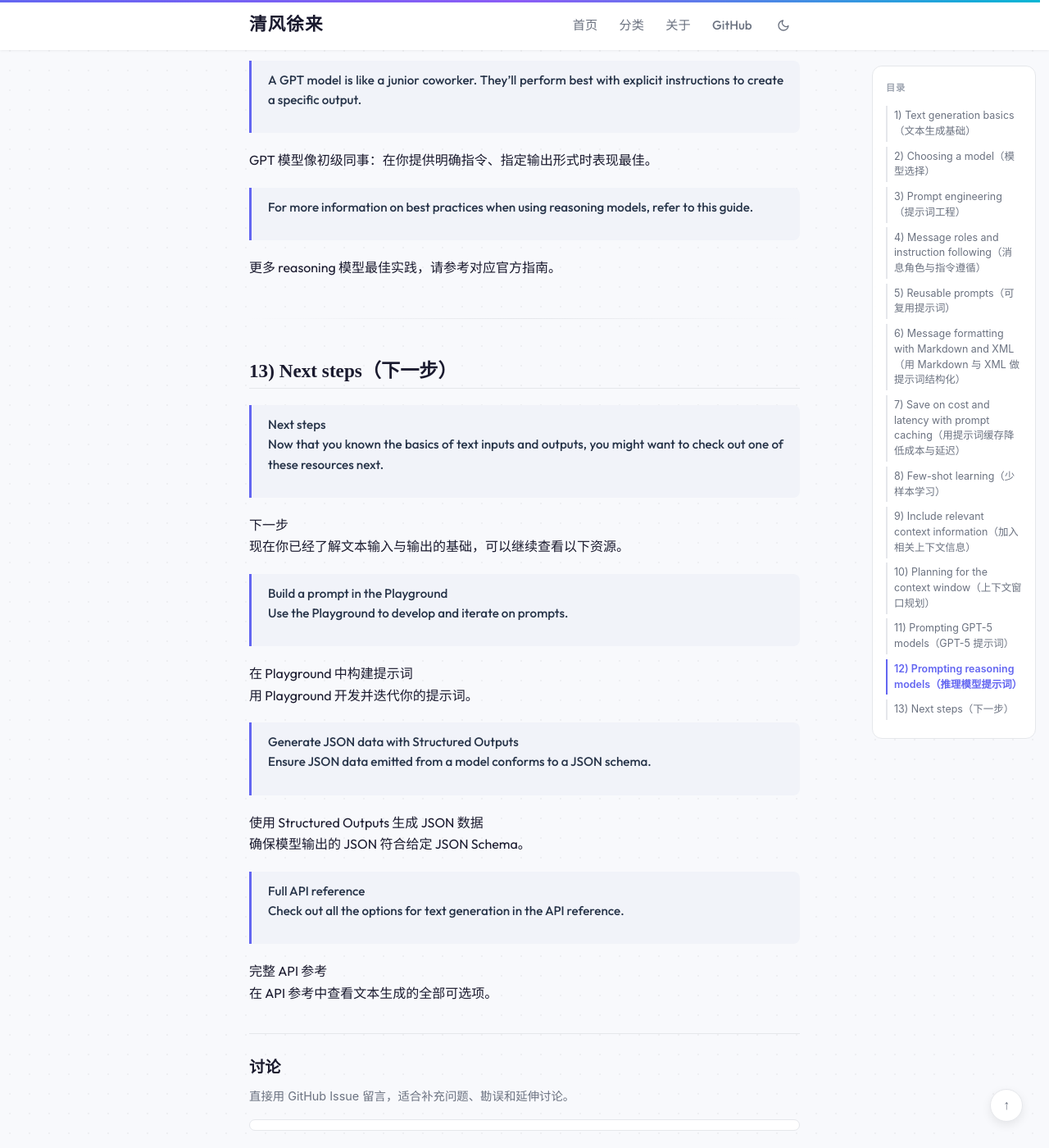
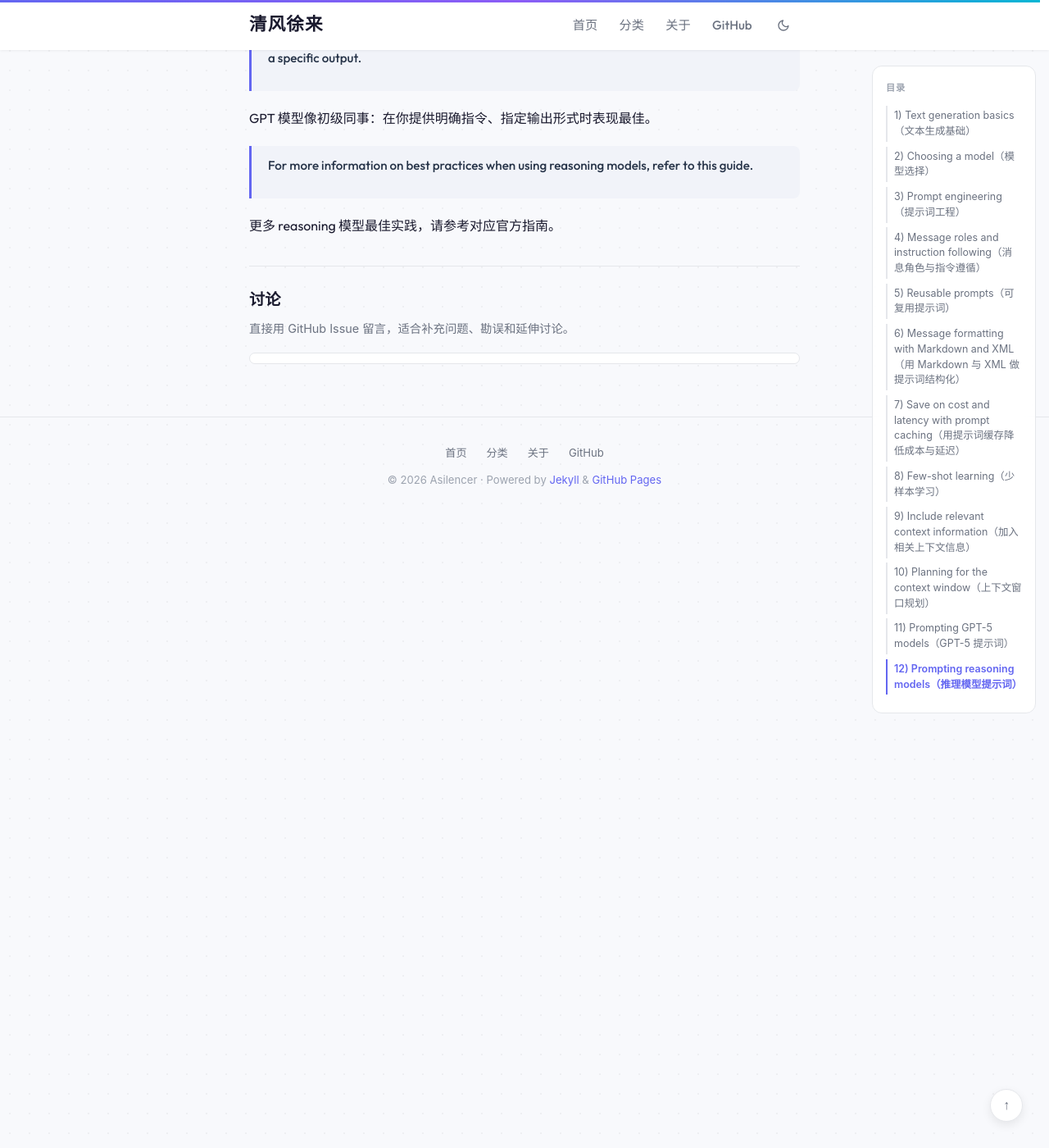
Before and after one commit to Asilencer/asilencer.github.io, a Jekyll site: the page built from _posts/2026-04-21-the0prompt-engineering-of-open-api.md, in a window 1280 px wide and 1400 px high, scrolled down 18478 px. Shown: the whole window at 82% size. Built offline with Jekyll 4.4.1, drawn with Linux system fonts in a browser that asks for light colours; some web fonts are replaced; comment, search, counter and statistics services are not loaded; some of the changed text lies outside the part shown.

```diff
--- a/_posts/2026-04-21-the0prompt-engineering-of-open-api.md
+++ b/_posts/2026-04-21-the0prompt-engineering-of-open-api.md
@@ -493,31 +491,3 @@
 > For more information on best practices when using reasoning models, refer to this guide.
 
 更多 reasoning 模型最佳实践，请参考对应官方指南。
-
----
-
-## 13) Next steps（下一步）
-
-> Next steps
-> Now that you known the basics of text inputs and outputs, you might want to check out one of these resources next.
-
-下一步
-现在你已经了解文本输入与输出的基础，可以继续查看以下资源。
-
-> Build a prompt in the Playground
-> Use the Playground to develop and iterate on prompts.
-
-在 Playground 中构建提示词
-用 Playground 开发并迭代你的提示词。
-
-> Generate JSON data with Structured Outputs
-> Ensure JSON data emitted from a model conforms to a JSON schema.
-
-使用 Structured Outputs 生成 JSON 数据
-确保模型输出的 JSON 符合给定 JSON Schema。
-
-> Full API reference
-> Check out all the options for text generation in the API reference.
-
-完整 API 参考
-在 API 参考中查看文本生成的全部可选项。
```
Also changed, not shown: other parts of _posts/2026-04-21-the0prompt-engineering-of-open-api.md (+2 -4 lines).
